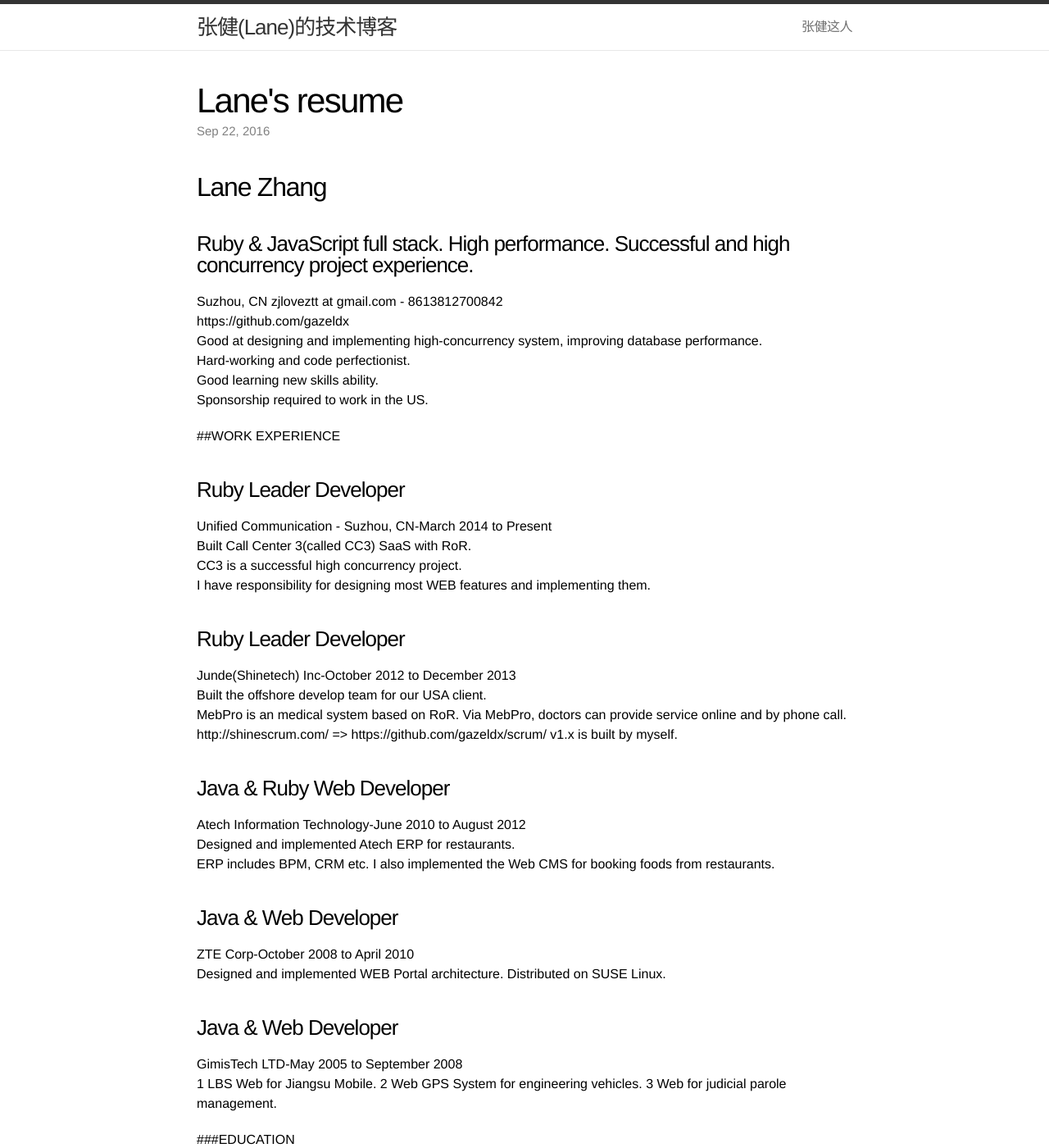
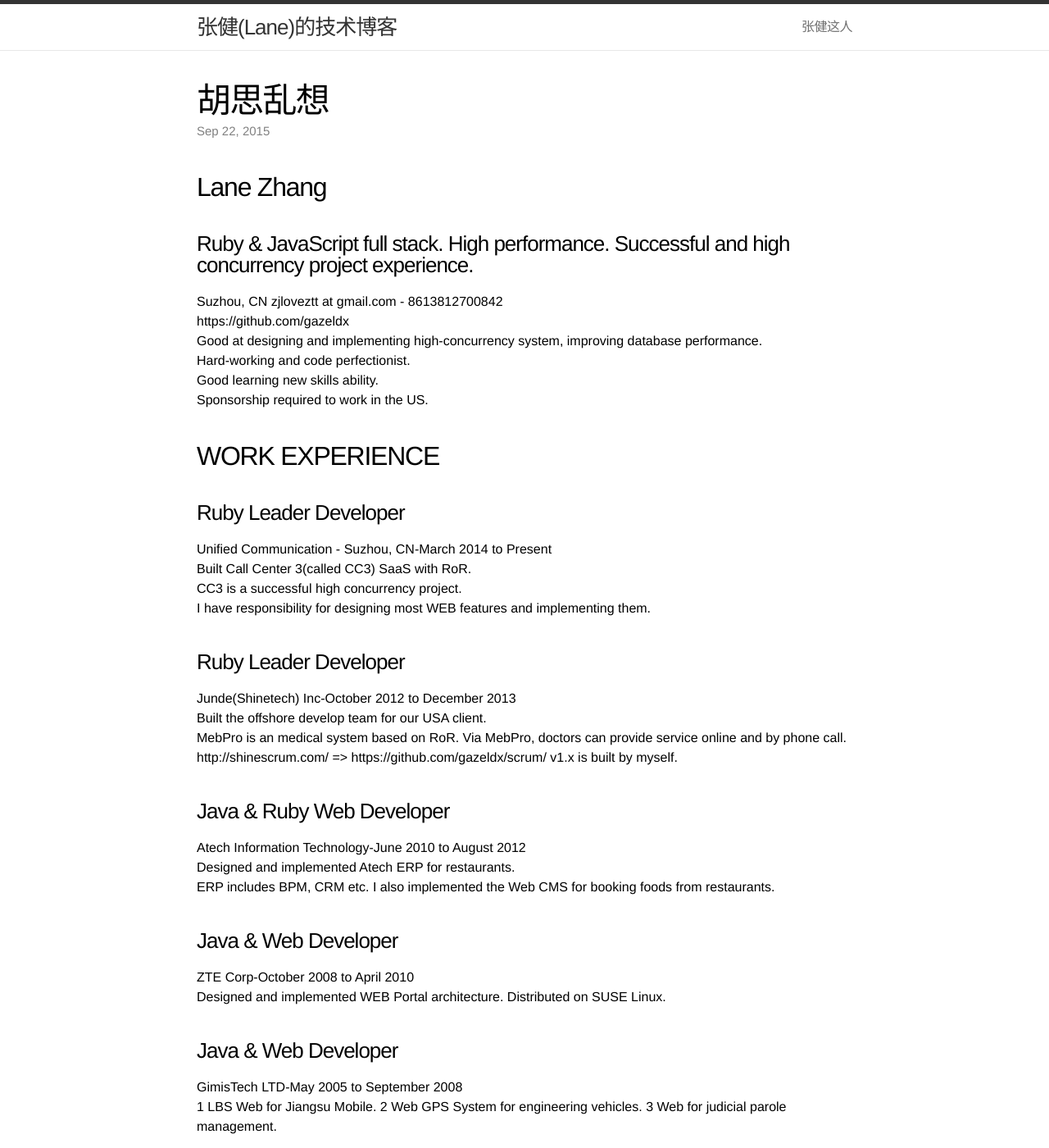
Before and after one commit to gazeldx/gazeldx.github.io, a Jekyll site: the page built from _posts/2016-01-21-胡思乱想.markdown, in a window 1280 px wide and 1400 px high. Shown: the whole window at 82% size. Built offline with Jekyll 4.4.1, drawn with Linux system fonts in a browser that asks for light colours.

Commit message:
add enter

```diff
--- a/_posts/2016-01-21-胡思乱想.markdown
+++ b/_posts/2016-01-21-胡思乱想.markdown
@@ -1,11 +1,12 @@
 ---
 layout: post
-title:  "Lane's resume"
-date:   2016-09-22 18:26:25
+title:  "胡思乱想"
+date:   2015-09-22 18:26:25
 categories: thought
 ---
 
 ## Lane Zhang
+
 ### Ruby & JavaScript full stack. High performance. Successful and high concurrency project experience.
 Suzhou, CN
 zjloveztt at gmail.com - 8613812700842
@@ -15,35 +16,46 @@ Hard-working and code perfectionist.
 Good learning new skills ability.
 Sponsorship required to work in the US.
 
-##WORK EXPERIENCE
+## WORK EXPERIENCE
+
 ### Ruby Leader Developer
+
 Unified Communication - Suzhou, CN-March 2014 to Present
 Built Call Center 3(called CC3) SaaS with RoR.
 CC3 is a successful high concurrency project.
 I have responsibility for designing most WEB features and implementing them.
+
 ### Ruby Leader Developer
+
 Junde(Shinetech) Inc-October 2012 to December 2013
 Built the offshore develop team for our USA client.
 MebPro is an medical system based on RoR. Via MebPro, doctors can provide service online and by phone call.
 http://shinescrum.com/ => https://github.com/gazeldx/scrum/ v1.x is built by myself.
+
 ### Java & Ruby Web Developer
+
 Atech Information Technology-June 2010 to August 2012
 Designed and implemented Atech ERP for restaurants.
 ERP includes BPM, CRM etc. I also implemented the Web CMS for booking foods from restaurants.
+
 ### Java & Web Developer
+
 ZTE Corp-October 2008 to April 2010
 Designed and implemented WEB Portal architecture. Distributed on SUSE Linux.
+
 ### Java & Web Developer
+
 GimisTech LTD-May 2005 to September 2008
 1 LBS Web for Jiangsu Mobile. 2 Web GPS System for engineering vehicles. 3 Web for judicial parole management.
 
-###EDUCATION
+### EDUCATION
 
 Hohai University(2001 to 2005). Bachelor in Computer Science
 
 ### SKILLS
 
 #### Ruby
+
 Experience, years Level Last used, year
 Rails 6 Expert 2016
 Grape 5 Expert 2016
@@ -69,6 +81,7 @@ Chef 1 Advanced 2013
 ...
 
 #### JavaScript
+
 Experience, years Level Last used, year
 jQuery 8 Expert 2016
 Faye(WebSocket) 2 Expert 2016
@@ -87,6 +100,7 @@ AngularJS 1 Experienced 2015
 ...
 
 #### Other Languages
+
 Experience, years Level Last used, year
 Java 5 Senior 2015
 SQL 11 Senior 2016
@@ -95,6 +109,7 @@ Python 1 Experienced 2016
 ...
 
 #### Database
+
 Experience, years Level Last used, year
 PostgreSQL 6 Expert 2016
 Redis 2 Senior 2016
@@ -106,6 +121,7 @@ Oracle 2 Advanced 2009
 ...
 
 #### OS
+
 Experience, years Level Last used, year
 CentOS 2 Senior 2016
 Debian 3 Senior 2015
@@ -113,6 +129,7 @@ MacOS 4 Senior 2016
 ...
 
 #### Software
+
 Experience, years Level Last used, year
 Git 5 Senior 2016
 Nginx 5 Senior 2016
@@ -121,6 +138,8 @@ FreeSwitch 2 Experienced 2016
 ...
 
 #### Others
+
+
 Experience, years Level Last used, year
 bootstrap 4 Expert 2016
 RESTful APIs 2 Senior 2016
```
